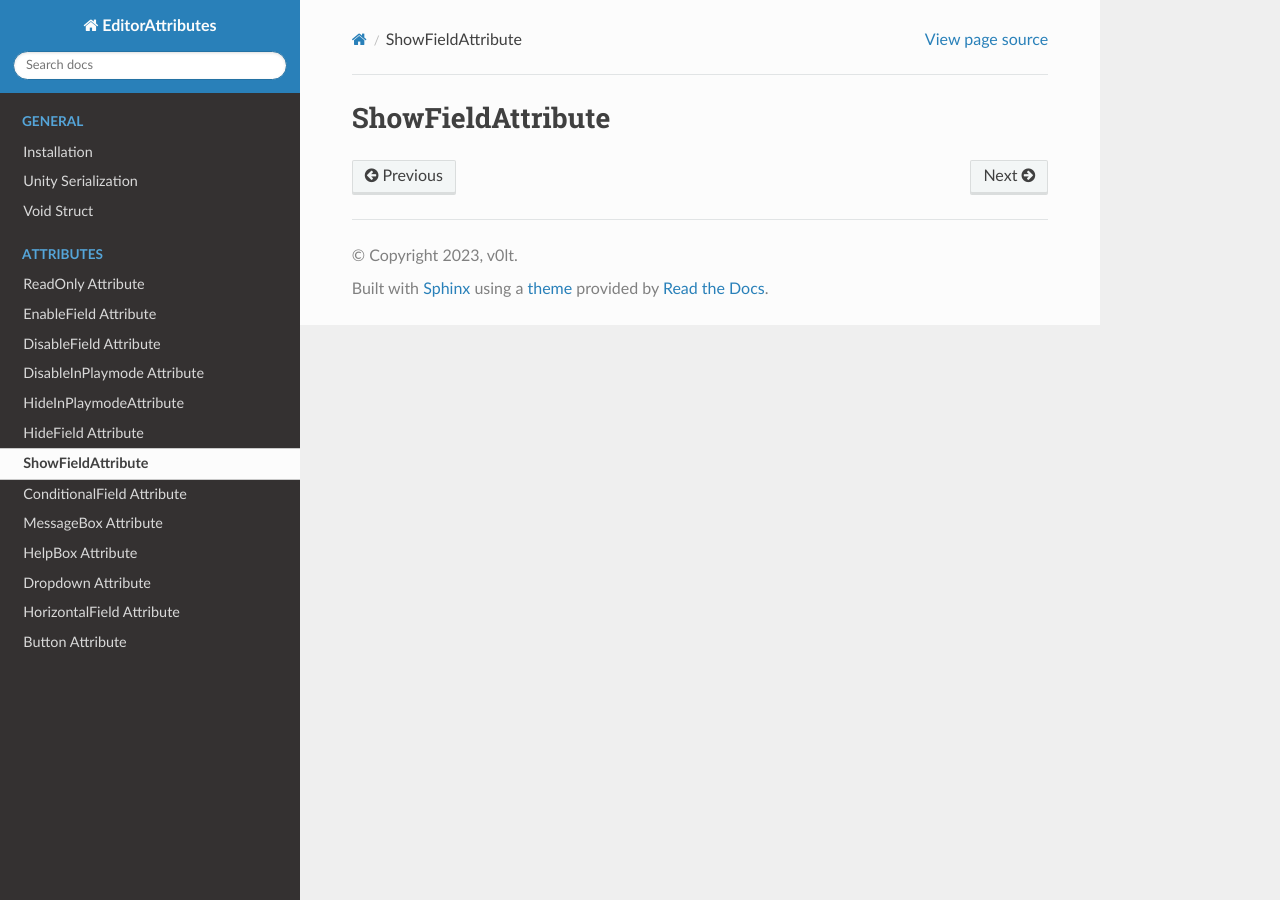
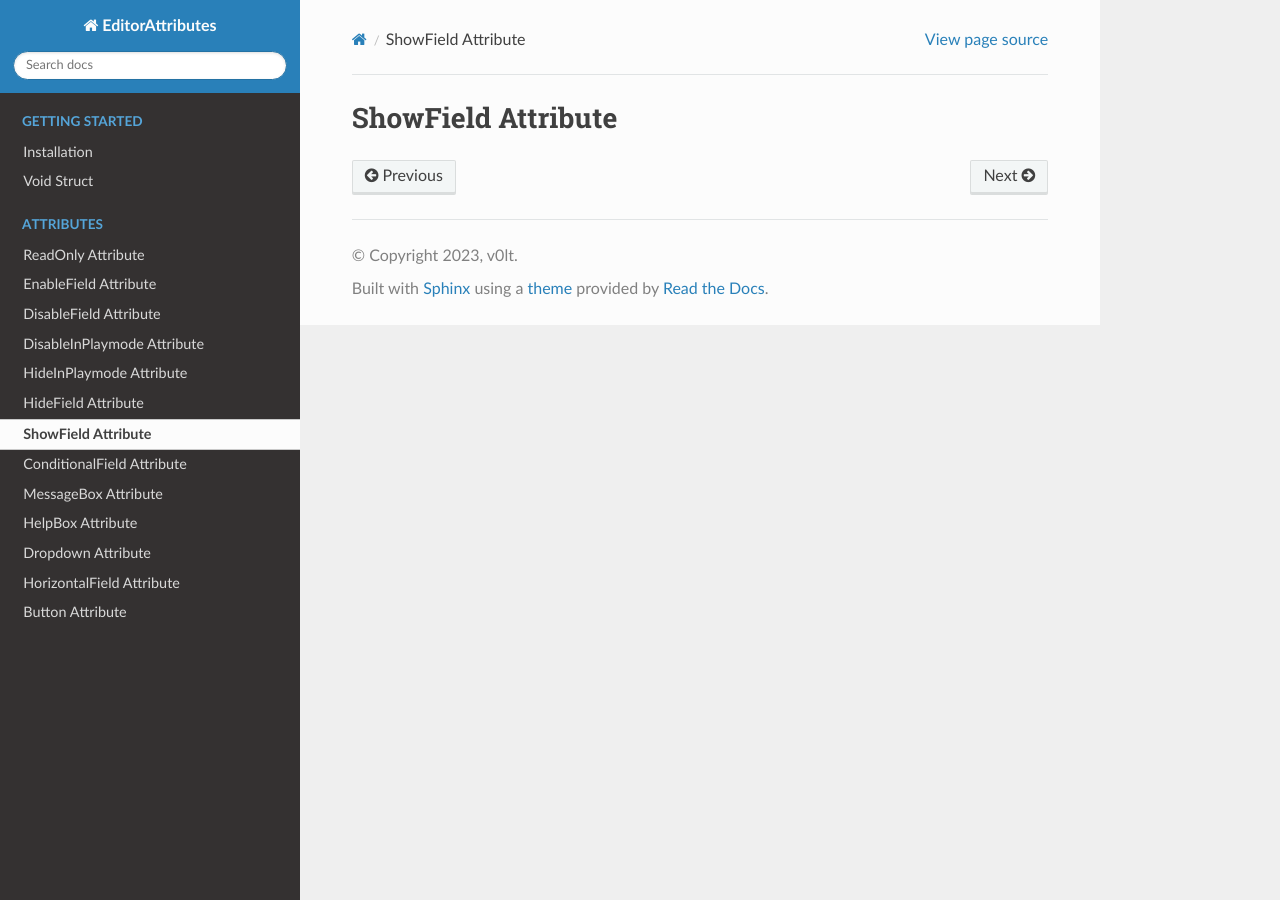
Before and after one commit to v0lt13/EditorAttributesDocs, a Sphinx documentation site: the page built from docs/source/Attributes/showfield.rst, in a window 1280 px wide. Built offline with Sphinx 7.4.7 and the Read the Docs theme 2.0.0, drawn with Linux system fonts in a browser that asks for light colours; pages that are not in the unit, such as notebooks, are missing from menus.

```diff
--- a/docs/source/Attributes/hideinplaymode.rst
+++ b/docs/source/Attributes/hideinplaymode.rst
@@ -1,2 +1,2 @@
-HideInPlaymodeAttribute
+HideInPlaymode Attribute
 =======================
--- a/docs/source/Attributes/showfield.rst
+++ b/docs/source/Attributes/showfield.rst
@@ -1,2 +1,2 @@
-ShowFieldAttribute
+ShowField Attribute
 ==================
```
Also changed, not shown: docs/source/index.rst (+12 -5 lines).
